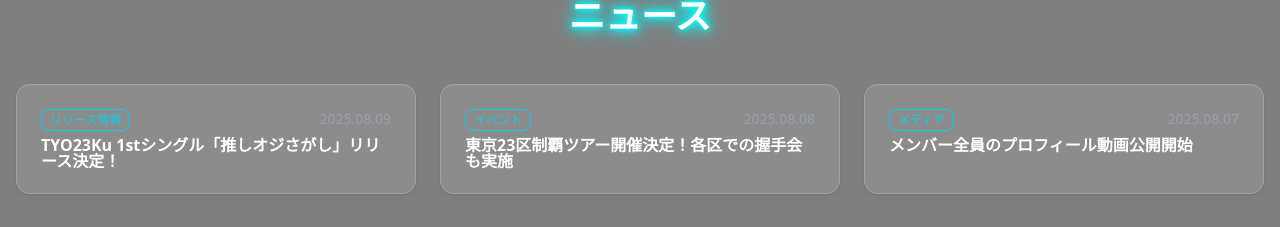
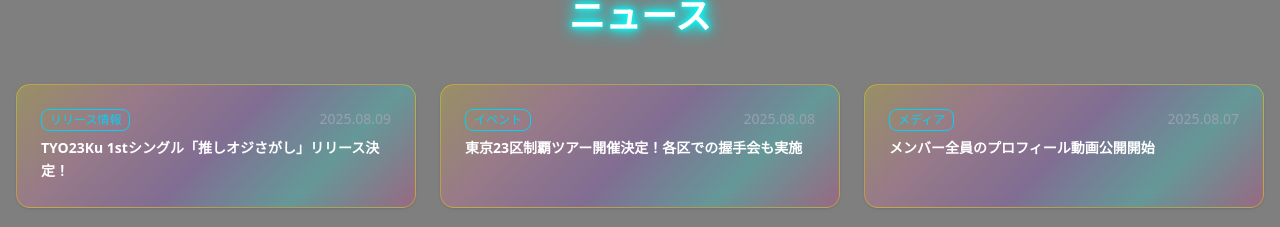
Before and after one commit to toshihiroPRO/tyo23ku-website, a React (Vite) app: page / in a window 1280 px wide. Shown: the part 725-952 px from the top of the page. Built offline with nearby package versions, Linux system fonts and the light colour scheme.

Commit message:
ウェブサイト改善: キラキラデザイン追加とニュース充実化

```diff
--- a/src/App.css
+++ b/src/App.css
@@ -135,20 +135,60 @@
     inset 0 0 5px #00ffff;
 }
 
-.gradient-bg {
-  background: linear-gradient(135deg, #1a1a2e 0%, #16213e 50%, #0f3460 100%);
+.hero-section-background {
+  background-image: url("../assets/sparkle_background.png");
+  background-size: cover;
+  background-position: center;
+  position: absolute;
+  top: 0;
+  left: 0;
+  width: 100%;
+  height: 100%;
+  opacity: 0.3;
+  z-index: -1;
 }
 
 .member-card {
   transition: all 0.3s ease;
-  background: rgba(255, 255, 255, 0.1);
+  background: linear-gradient(135deg,
+    rgba(255, 215, 0, 0.2) 0%,
+    rgba(255, 105, 180, 0.2) 25%,
+    rgba(138, 43, 226, 0.2) 50%,
+    rgba(0, 255, 255, 0.2) 75%,
+    rgba(255, 20, 147, 0.2) 100%);
   backdrop-filter: blur(10px);
-  border: 1px solid rgba(255, 255, 255, 0.2);
+  border: 1px solid rgba(255, 215, 0, 0.4);
+  position: relative;
+  overflow: hidden;
+}
+
+.member-card::before {
+  content: '';
+  position: absolute;
+  top: -50%;
+  left: -50%;
+  width: 200%;
+  height: 200%;
+  background: linear-gradient(45deg,
+    transparent 30%,
+    rgba(255, 255, 255, 0.1) 50%,
+    transparent 70%);
+  animation: sparkle 3s linear infinite;
+  pointer-events: none;
 }
 
 .member-card:hover {
   transform: translateY(-10px) scale(1.05);
-  box-shadow: 0 20px 40px rgba(0, 255, 255, 0.3);
+  box-shadow:
+    0 20px 40px rgba(0, 255, 255, 0.3),
+    0 0 30px rgba(255, 215, 0, 0.4),
+    inset 0 0 20px rgba(255, 105, 180, 0.2);
+  border-color: rgba(255, 215, 0, 0.8);
+}
+
+@keyframes sparkle {
+  0% { transform: translateX(-100%) translateY(-100%) rotate(45deg); }
+  100% { transform: translateX(100%) translateY(100%) rotate(45deg); }
 }
 
 .tokyo-skyline {
--- a/src/App.jsx
+++ b/src/App.jsx
@@ -237,6 +237,24 @@ const news = [
     date: '2025.08.07',
     title: 'メンバー全員のプロフィール動画公開開始',
     category: 'メディア'
+  },
+  {
+    id: 4,
+    date: '2025.08.06',
+    title: '新宿区おじさん、TBS系ドラマ「サラリーマンの恋」に出演決定！',
+    category: 'メディア出演'
+  },
+  {
+    id: 5,
+    date: '2025.08.05',
+    title: '渋谷区おじさん初写真集「若者気取りの365日」発売決定',
+    category: 'リリース情報'
+  },
+  {
+    id: 6,
+    date: '2025.08.04',
+    title: '港区おじさん、バラエティ番組「夜更かしセレブ」レギュラー出演開始',
+    category: 'メディア出演'
   }
 ];
 
@@ -273,6 +291,7 @@ function App() {
 
       {/* Hero Section */}
       <section id="home" className="relative py-20 text-center">
+        <div className="hero-section-background"></div>
         <div className="container mx-auto px-4">
           <div className="mb-8">
             <img src={logoImage} alt="TYO23Ku" className="mx-auto h-32 mb-6 floating-animation" />
@@ -283,7 +302,10 @@ function App() {
               それぞれの区の魅力と共に、あなたの心を温めます。
             </p>
           </div>
-          <Button className="bg-cyan-500 hover:bg-cyan-600 text-black font-bold px-8 py-3 rounded-full neon-border">
+          <Button
+            className="bg-cyan-500 hover:bg-cyan-600 text-black font-bold px-8 py-3 rounded-full neon-border"
+            onClick={() => document.getElementById("members").scrollIntoView({ behavior: "smooth" })}
+          >
             メンバーを見る
           </Button>
         </div>
@@ -293,7 +315,7 @@ function App() {
       <section id="news" className="py-16 bg-black/50">
         <div className="container mx-auto px-4">
           <h2 className="text-4xl font-bold text-center text-white neon-text mb-12">ニュース</h2>
-          <div className="grid md:grid-cols-3 gap-6">
+          <div className="grid md:grid-cols-2 lg:grid-cols-3 gap-6">
             {news.map((item) => (
               <Card key={item.id} className="member-card border-cyan-500/30">
                 <CardHeader>
@@ -303,7 +325,7 @@ function App() {
                     </Badge>
                     <span className="text-sm text-gray-400">{item.date}</span>
                   </div>
-                  <CardTitle className="text-white">{item.title}</CardTitle>
+                  <CardTitle className="text-white text-sm leading-relaxed">{item.title}</CardTitle>
                 </CardHeader>
               </Card>
             ))}
```
Also changed, not shown: 1 other file (tests, documents, lock files or other folders).
